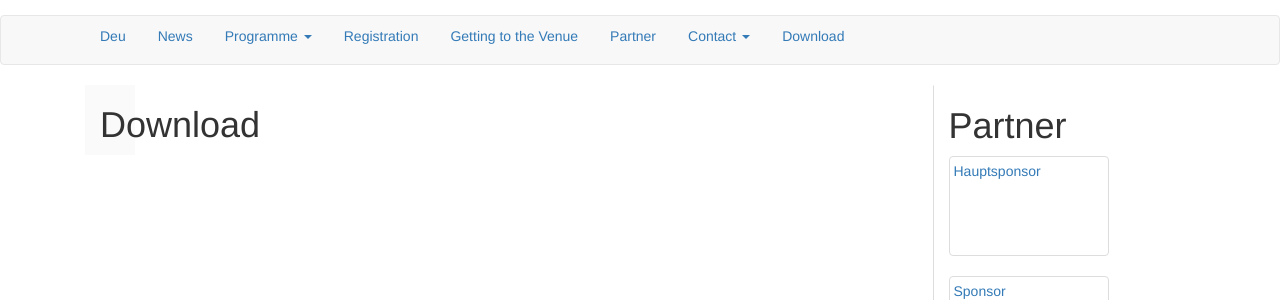
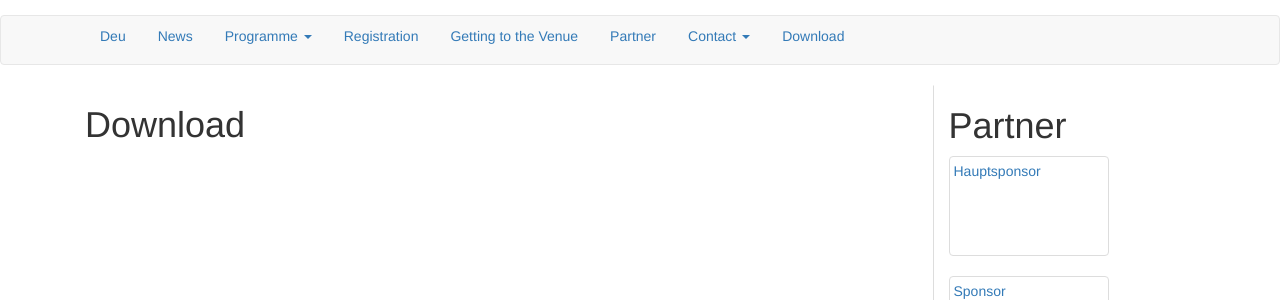
Before and after one commit to susedev/test, a Jekyll site: the page built from download.html, in a window 1280 px wide. Shown: the part 142-442 px from the top of the page. Built offline with Jekyll 4.4.1, drawn with Linux system fonts in a browser that asks for light colours; nearby versions of some CDN libraries.

Commit message:
Update page.html

```diff
--- a/_layouts/page.html
+++ b/_layouts/page.html
@@ -12,7 +12,7 @@ layout: base
  <div class="row">
   <div class="row-same-height row-same-height row-full-height">
     <div class="col-md-2 col-md-height col-full-height">
-      <div class="container" style="display: block; width: 50px; background-color: #FAFAFA; margin-left: 15px; box-sizing: border-box;">
+      <div class="container">
        <h1>{{ page.title }}</h1>
       </div>
     </div>
```
